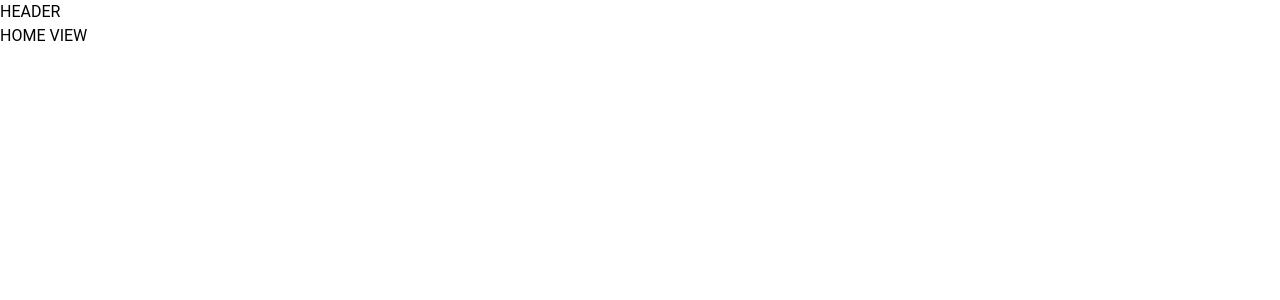
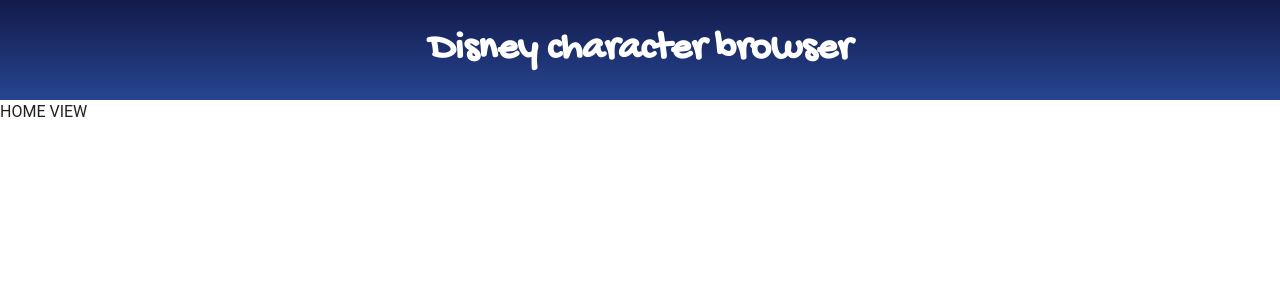
Before and after one commit to piotr-rajtar/disney-character-browser, a Vue app: page / in a window 1280 px wide. Shown: the top 300 px of the page. Built offline with nearby package versions, Linux system fonts and the light colour scheme.

Commit message:
add header

```diff
--- a/index.html
+++ b/index.html
@@ -3,6 +3,9 @@
   <head>
     <meta charset="UTF-8">
     <link rel="icon" href="/favicon.ico">
+    <link rel="preconnect" href="https://fonts.googleapis.com">
+    <link rel="preconnect" href="https://fonts.gstatic.com" crossorigin>
+    <link href="https://fonts.googleapis.com/css2?family=Gochi+Hand&display=swap" rel="stylesheet">
     <meta name="viewport" content="width=device-width, initial-scale=1.0">
     <title>Disney character browser</title>
   </head>
--- a/package.json
+++ b/package.json
@@ -28,6 +28,7 @@
     "eslint-plugin-vue": "^9.3.0",
     "npm-run-all": "^4.1.5",
     "prettier": "^2.7.1",
+    "sass": "^1.62.1",
     "typescript": "~4.7.4",
     "vite": "^4.0.0",
     "vue-tsc": "^1.0.12"
--- a/src/App.vue
+++ b/src/App.vue
@@ -1,11 +1,15 @@
 <template>
-  <header>HEADER</header>
+  <v-app>
+    <AppHeader />
 
-  <RouterView />
+    <RouterView />
+  </v-app>
 </template>
 
 <script lang="ts" setup>
 import { RouterView } from "vue-router";
+
+import AppHeader from "./components/AppHeader.vue";
 </script>
 
 <style module="style"></style>
--- /dev/null
+++ b/src/components/AppHeader.vue
@@ -0,0 +1,32 @@
+<template>
+  <header :class="style.header">
+    <h1>Disney character browser</h1>
+  </header>
+</template>
+
+<script lang="ts" setup></script>
+
+<style lang="scss" module="style">
+@use "../scss/colors";
+@use "../scss/fonts";
+@use "../scss/media";
+@use "../scss/tokens";
+
+.header {
+  background: colors.$header-gradient;
+
+  display: flex;
+  align-items: center;
+  justify-content: center;
+
+  height: 100px;
+
+  font-family: fonts.$header-font;
+  font-size: tokens.$header-font-size-desktop;
+  color: colors.$white;
+
+  @include media.mobile {
+    font-size: tokens.$header-font-size-mobile;
+  }
+}
+</style>
--- /dev/null
+++ b/src/scss/colors.scss
@@ -0,0 +1,2 @@
+$header-gradient: linear-gradient(#121a4a, #274591);
+$white: white;
--- /dev/null
+++ b/src/scss/fonts.scss
@@ -0,0 +1 @@
+$header-font: "Gochi Hand", cursive;
--- /dev/null
+++ b/src/scss/media.scss
@@ -0,0 +1,5 @@
+@mixin mobile {
+  @media(max-width: 600px) {
+    @content;
+  }
+}
--- /dev/null
+++ b/src/scss/tokens.scss
@@ -0,0 +1,2 @@
+$header-font-size-desktop: 20px;
+$header-font-size-mobile: 15px;
```
Also changed, not shown: 1 other file (tests, documents, lock files or other folders).
